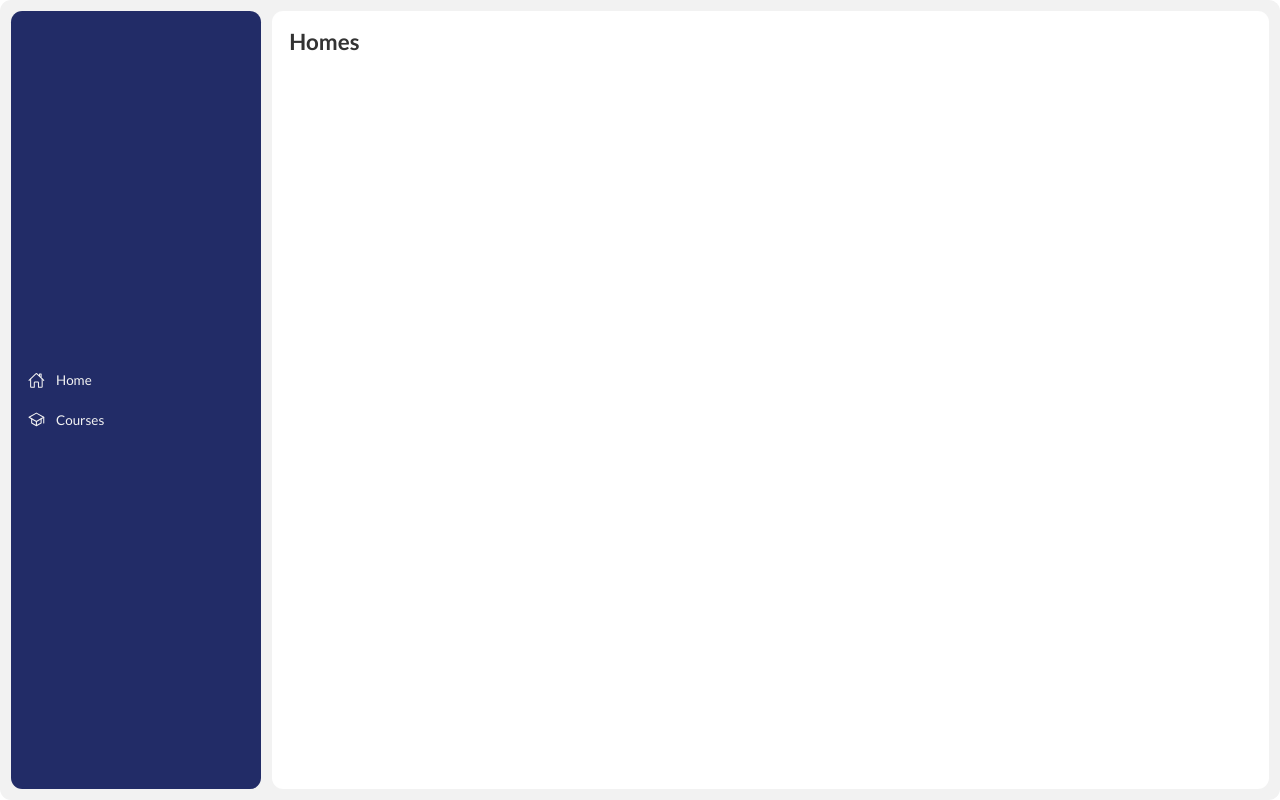
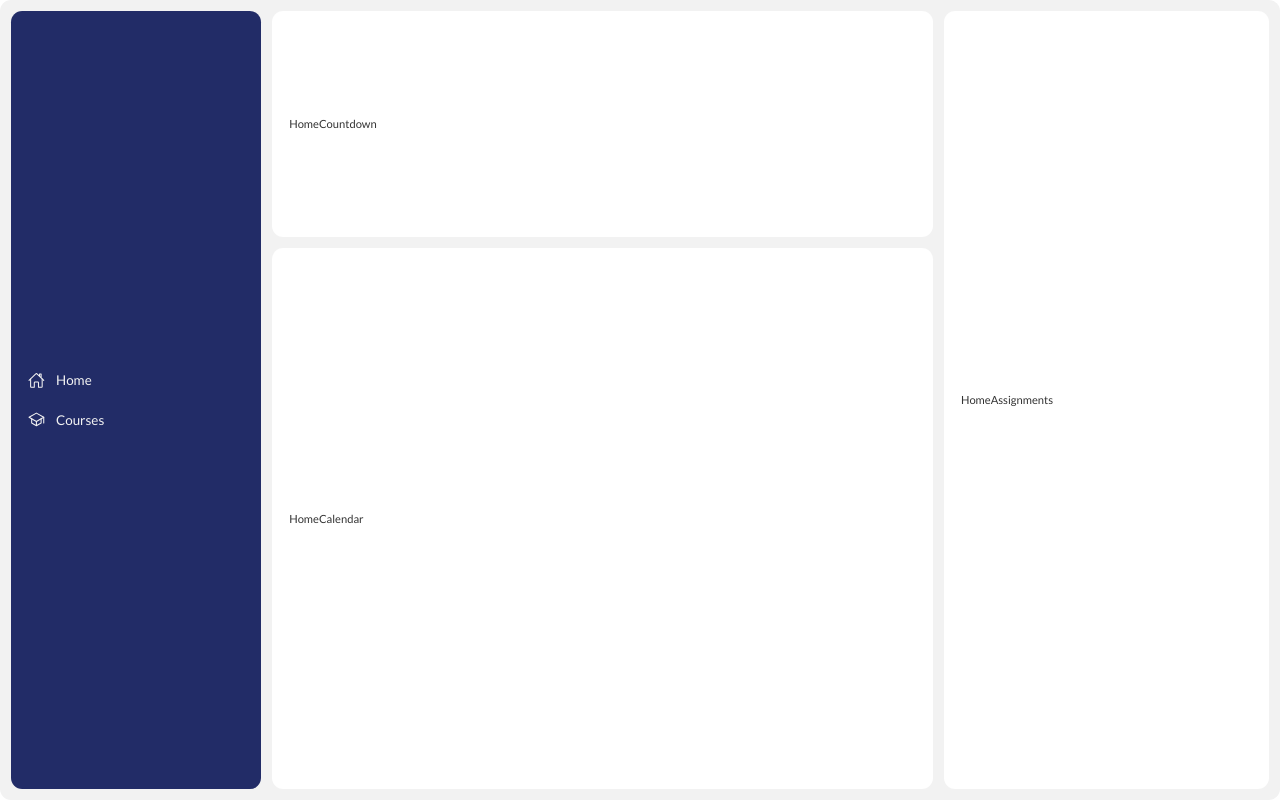
Before and after one commit to pwksn/react-stud-app, a React (Create React App) app: page / in a window 1280 px wide. Built offline with nearby package versions, Linux system fonts and the light colour scheme.

Commit message:
Home page predesigned

```diff
--- a/src/Home/Home.js
+++ b/src/Home/Home.js
@@ -1,7 +1,15 @@
 const Home = () => {
     return (
         <div className="home">
-            <h1>Homes</h1>
+            <div className="home-countdown">
+                HomeCountdown
+            </div>
+            <div className="home-calendar">
+                HomeCalendar
+            </div>
+            <div className="home-assignments">
+                HomeAssignments
+            </div>
         </div>
     );
 }
--- a/src/index.css
+++ b/src/index.css
@@ -153,10 +153,96 @@ a {
 /* Home */
 
 .home {
+  /* background-color: #fff;
+  border-radius: 1rem;
+  padding: 1.5rem; */
+  height: 100%;
+
+  display: grid;
+  grid-template-columns: repeat(3, 1fr);
+  grid-template-rows: repeat(10, 1fr);
+  gap: 1rem;
+}
+
+.home-countdown, .home-calendar, .home-assignments {
   background-color: #fff;
   border-radius: 1rem;
   padding: 1.5rem;
+
+  display: flex;
+  align-items: center;
+}
+
+.home-countdown {
+  grid-column: 1/3;
+  grid-row: 1/4;
+}
+
+.home-countdown-box {
+  width: 100%;
   height: 100%;
+  display: flex;
+  justify-content: space-between;
+  align-items: center;
+  padding: 0 2rem;
+}
+
+.home-countdown-box h1 {
+  color: #F49C3F;
+  font-size: 4rem;
+}
+
+
+.home-countdown-box h2 {
+  font-size: 1.5rem;
+}
+
+.home-countdown-date {
+  text-align: center;
+}
+
+.home-countdown-semester, .home-countdown-semester-form {
+  text-align: center;
+}
+
+.home-countdown-semester-form-box {
+  display: flex;
+  flex-direction: column;
+  justify-content: center;
+}
+
+.home-countdown-semester-form-box button {
+  width: 5rem;
+  height: 2rem;
+  color: #fff;
+  background-color: #222C67;
+  border-radius: 1rem;
+
+  align-self: center;
+  margin: 0 auto;
+  font-weight: 600;
+}
+
+.home-countdown-semester h1:hover {
+  text-align: center;
+  background-color: #F49C3F;
+  color: #fff;
+  border-radius: 1rem;
+  cursor: pointer;
+}
+
+/* Home calendar  */
+
+.home-calendar {
+  grid-column: 1/3;
+  grid-row: 4/-1;
+}
+
+/* Home Assignments  */
+
+.home-assignments {
+  grid-column: 3/4;
+  grid-row: 1/-1;
 }
 
 /* Courses */
```
Also changed, not shown: 1 other file (tests, documents, lock files or other folders).
